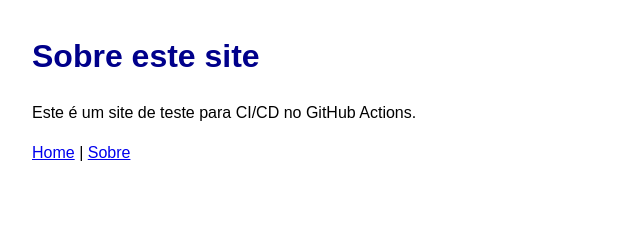
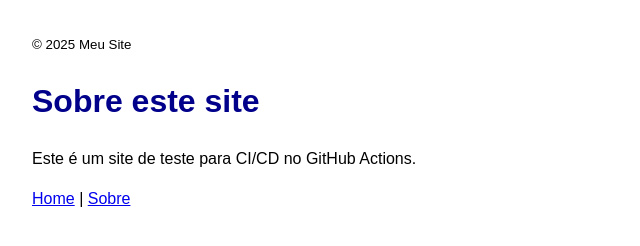
Before and after one commit to GiZaniolo/DevOps2, a plain HTML site: page about.html in a window 1280 px wide. Shown: the whole page, without its empty margins (0-640 px from the left). Drawn offline with Linux system fonts and the light colour scheme.

Commit message:
Update about.html
incluir rodapé no site

```diff
--- a/about.html
+++ b/about.html
@@ -6,6 +6,9 @@
   <title>Sobre</title>
   <link rel="stylesheet" href="style.css">
 </head>
+  <footer>
+  <small>© 2025 Meu Site</small>
+</footer>
 <body>
   <h1>Sobre este site</h1>
   <p>Este é um site de teste para CI/CD no GitHub Actions.</p>
```
